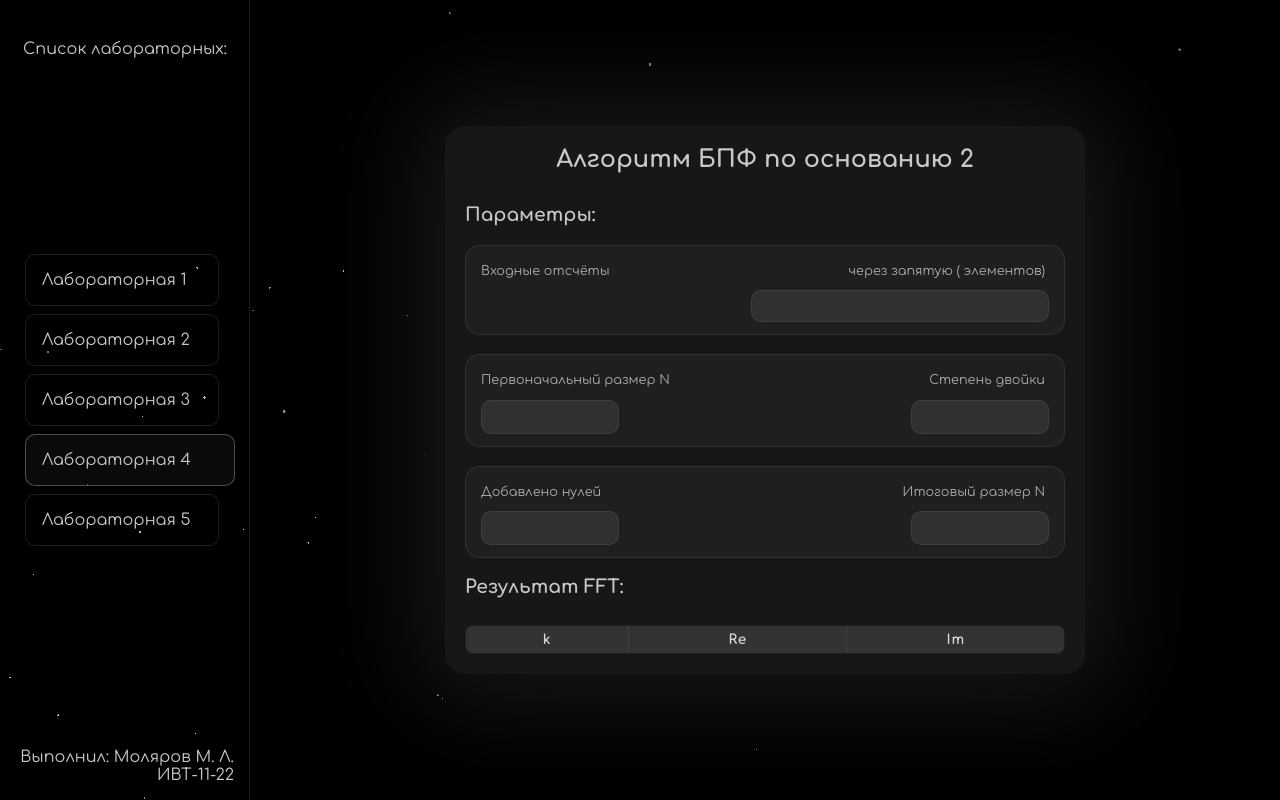
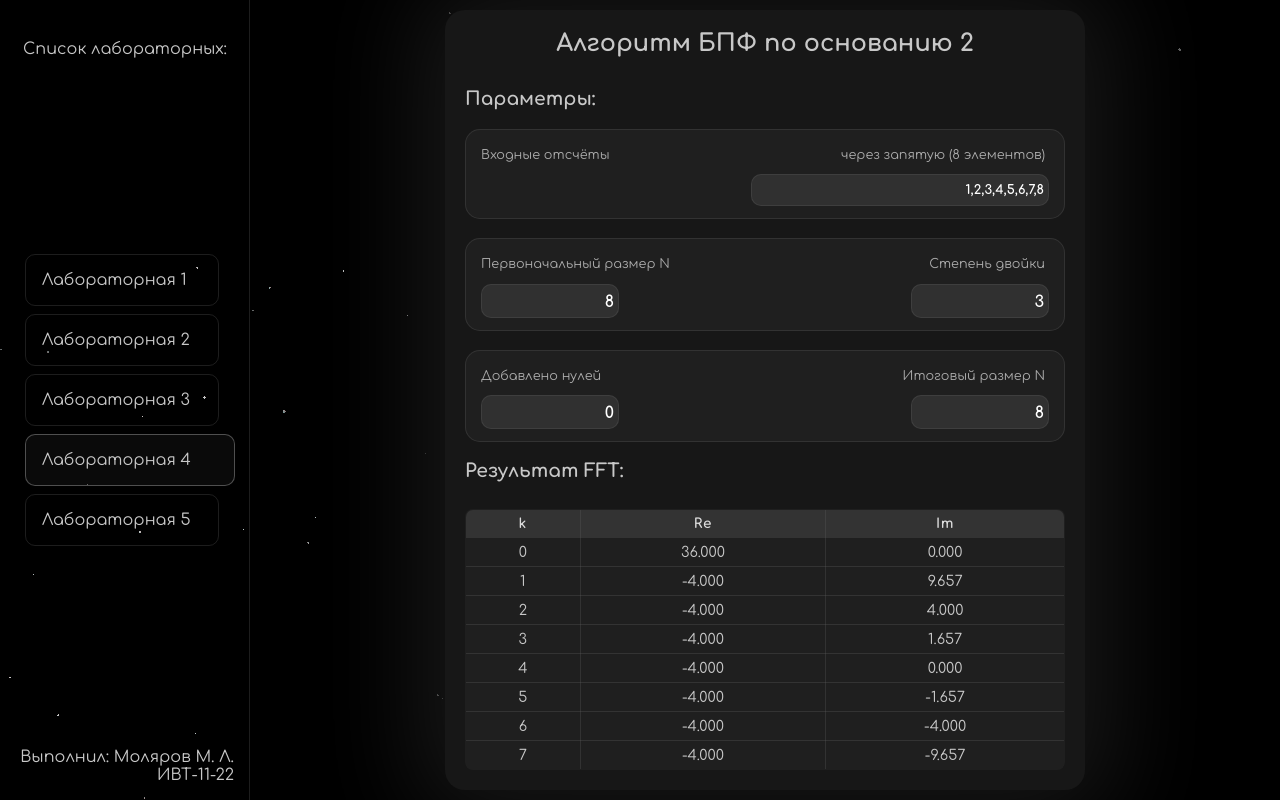
Before and after one commit to gefeeplay/TBA-tasks, a Vue app: page /Lab3 in a window 1280 px wide. Both pictures are taken after a click on the element "Лабораторная 4". Built offline with nearby package versions, Linux system fonts and the light colour scheme.

Commit message:
Add algorithm. Vers 1.0

```diff
--- a/src/components/Lab4.vue
+++ b/src/components/Lab4.vue
@@ -1,4 +1,91 @@
 <script setup>
+import { ref, computed } from "vue";
+
+// ---------------- Комплексные числа ----------------
+class Complex {
+    constructor(re, im) {
+        this.re = re;
+        this.im = im;
+    }
+    add(o) { return new Complex(this.re + o.re, this.im + o.im); }
+    sub(o) { return new Complex(this.re - o.re, this.im - o.im); }
+    mul(o) { return new Complex(this.re * o.re - this.im * o.im, this.re * o.im + this.im * o.re); }
+    scale(s) { return new Complex(this.re * s, this.im * s); }
+}
+
+// комплексный экспоненциальный множитель
+function twiddle(k, N) {
+    const angle = -2 * Math.PI * k / N;
+    return new Complex(Math.cos(angle), Math.sin(angle));
+}
+
+// битовый разворот индекса
+function bitReverse(x, bits) {
+    let y = 0;
+    for (let i = 0; i < bits; i++) {
+        y = (y << 1) | (x & 1);
+        x >>= 1;
+    }
+    return y;
+}
+
+const N0 = computed(() => parsedInput.value.length); // исходное число отсчётов
+const N = computed(() => Math.pow(2, m.value)); //Итоговое кол-во отсчетов
+const m = computed(() => Math.ceil(Math.log2(N0.value || 1))); // степень двойки
+const zeros = computed(() => N.value - N0.value); // количество добавленных нулей
+const inputText = ref("1,2,3,4,5,6,7,8");
+
+//Введенный массив
+const parsedInput = computed(() =>
+    inputText.value.split(",").map(x => new Complex(parseFloat(x.trim()) || 0, 0))
+);
+
+// массив с нулевым дополнением
+const paddedInput = computed(() => {
+    const arr = parsedInput.value.slice();
+    while (arr.length < N.value) {
+        arr.push(new Complex(0, 0));
+    }
+    return arr;
+});
+
+//Алгоритм
+function fftRadix2(input) {
+    const n = input.length;
+    const stages = Math.log2(n);
+
+    // --- перестановка битовым разворотом ---
+    const a = new Array(n);
+    for (let i = 0; i < n; i++) {
+        const j = bitReverse(i, stages);
+        a[j] = input[i];
+    }
+
+    // --- стадии бабочек ---
+    for (let s = 1; s <= stages; s++) {
+        const m = 1 << s;
+        const m2 = m >> 1;
+
+        for (let k = 0; k < n; k += m) {
+            for (let j = 0; j < m2; j++) {
+                const w = twiddle(j, m);
+                const t = w.mul(a[k + j + m2]);
+                const u = a[k + j];
+
+                a[k + j] = u.add(t);
+                a[k + j + m2] = u.sub(t);
+            }
+        }
+    }
+
+    return a;
+}
+
+//Расчет
+const output = computed(() => {
+    if (!paddedInput.value.length) return [];
+    return fftRadix2(paddedInput.value);
+});
 
 </script>
 
@@ -27,7 +114,7 @@
                     <div class="param-range">Степень двойки</div>
                 </div>
                 <div class="param-row big">
-                    <div class="param-ans">{{ userN }}</div>
+                    <div class="param-ans">{{ N0 }}</div>
                     <div class="param-ans">{{ m }}</div>
                 </div>
             </div>
```
